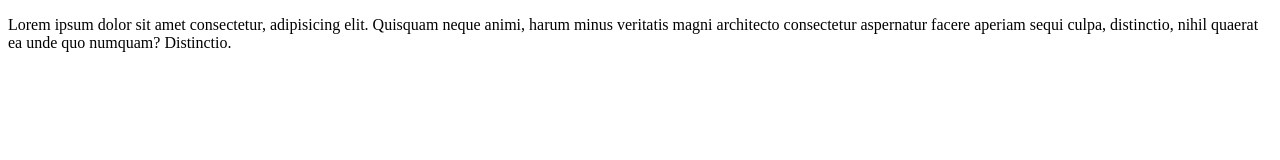
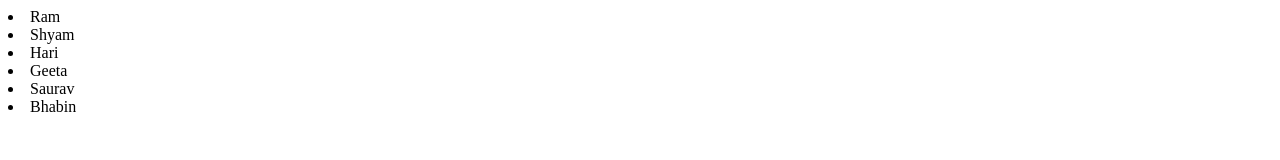
Before and after one commit to 9765228814/bikki, a plain HTML site: page index.html in a window 1280 px wide. Drawn offline with Linux system fonts and the light colour scheme.

Commit message:
some changes

```diff
--- a/index.html
+++ b/index.html
@@ -7,8 +7,13 @@
     <title>Document</title>
 </head>
 <body>
-    <p>Lorem ipsum dolor sit amet consectetur, adipisicing elit. Quisquam neque animi,
-         harum minus veritatis magni architecto consectetur aspernatur facere aperiam sequi
-         culpa, distinctio, nihil quaerat ea unde quo numquam? Distinctio.</p>
+  <div>
+    <li>Ram</li>
+    <li>Shyam</li>
+    <li>Hari</li>
+    <li>Geeta</li>
+    <li>Saurav</li>
+    <li>Bhabin</li>
+  </div>
 </body>
 </html>
```
